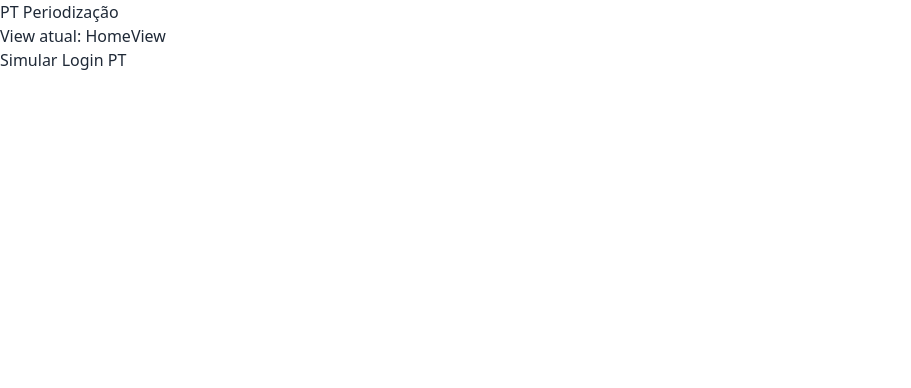
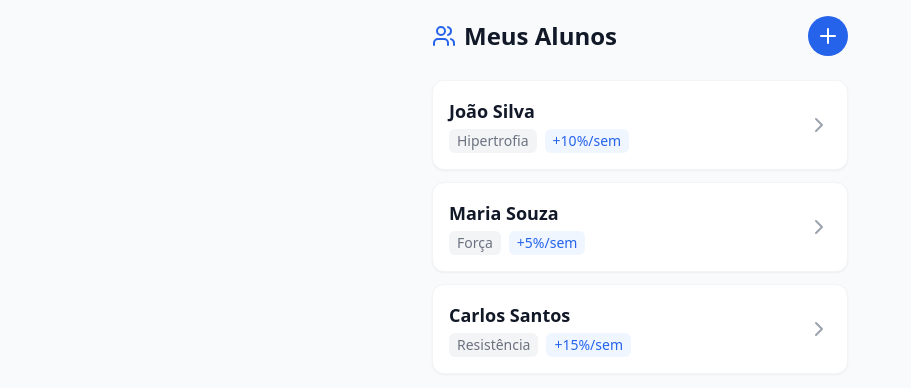
Before and after one commit to carlosbrito92/raquelbrito-projeto, a React (Vite) app: page / in a window 1280 px wide. Shown: the top 388 px of the page, without its empty margins (0-911 px from the left). Built offline with nearby package versions, Linux system fonts and the light colour scheme.

Commit message:
feat: implementa view TrainerHome com dados mockados e roteamento base
Atualização do src/App.jsx para introduzir o padrão de Roteamento por Estado (nav(view, student)).

Implementação de placeholders para as views AddStudent e PlanView garantindo a navegabilidade contínua.

```diff
--- a/src/App.jsx
+++ b/src/App.jsx
@@ -1,14 +1,35 @@
-import { useState } from 'react'
+import { useState } from 'react';
+import TrainerHome from './views/TrainerHome';
 
 export default function App() {
-  // Roteamento por estado, conforme definido no ProjetoRaquel.md
-  const [view, setView] = useState('HomeView')
+  // Estado principal de roteamento e seleção
+  const [view, setView] = useState('TrainerHome');
+  const [selectedStudent, setSelectedStudent] = useState(null);
+
+  // Função de roteamento simples (nav)
+  const nav = (targetView, student = null) => {
+    setSelectedStudent(student);
+    setView(targetView);
+  };
 
   return (
-    <div>
-      <h1>PT Periodização</h1>
-      <p>View atual: {view}</p>
-      <button onClick={() => setView('TrainerHome')}>Simular Login PT</button>
+    <div className="min-h-screen bg-gray-50 dark:bg-gray-900 text-gray-900 dark:text-gray-100 font-sans">
+      {view === 'TrainerHome' && <TrainerHome nav={nav} />}
+
+      {/* Views em construção (Mockadas para não quebrar a navegação) */}
+      {view === 'AddStudent' && (
+        <div className="p-4 max-w-md mx-auto">
+          <button onClick={() => nav('TrainerHome')} className="mb-4 text-blue-600">← Voltar</button>
+          <h2 className="text-xl font-bold">Adicionar Aluno (Em breve)</h2>
+        </div>
+      )}
+
+      {view === 'PlanView' && (
+        <div className="p-4 max-w-md mx-auto">
+          <button onClick={() => nav('TrainerHome')} className="mb-4 text-blue-600">← Voltar</button>
+          <h2 className="text-xl font-bold">Plano de Treino: {selectedStudent?.name}</h2>
+        </div>
+      )}
     </div>
-  )
+  );
 }
```
